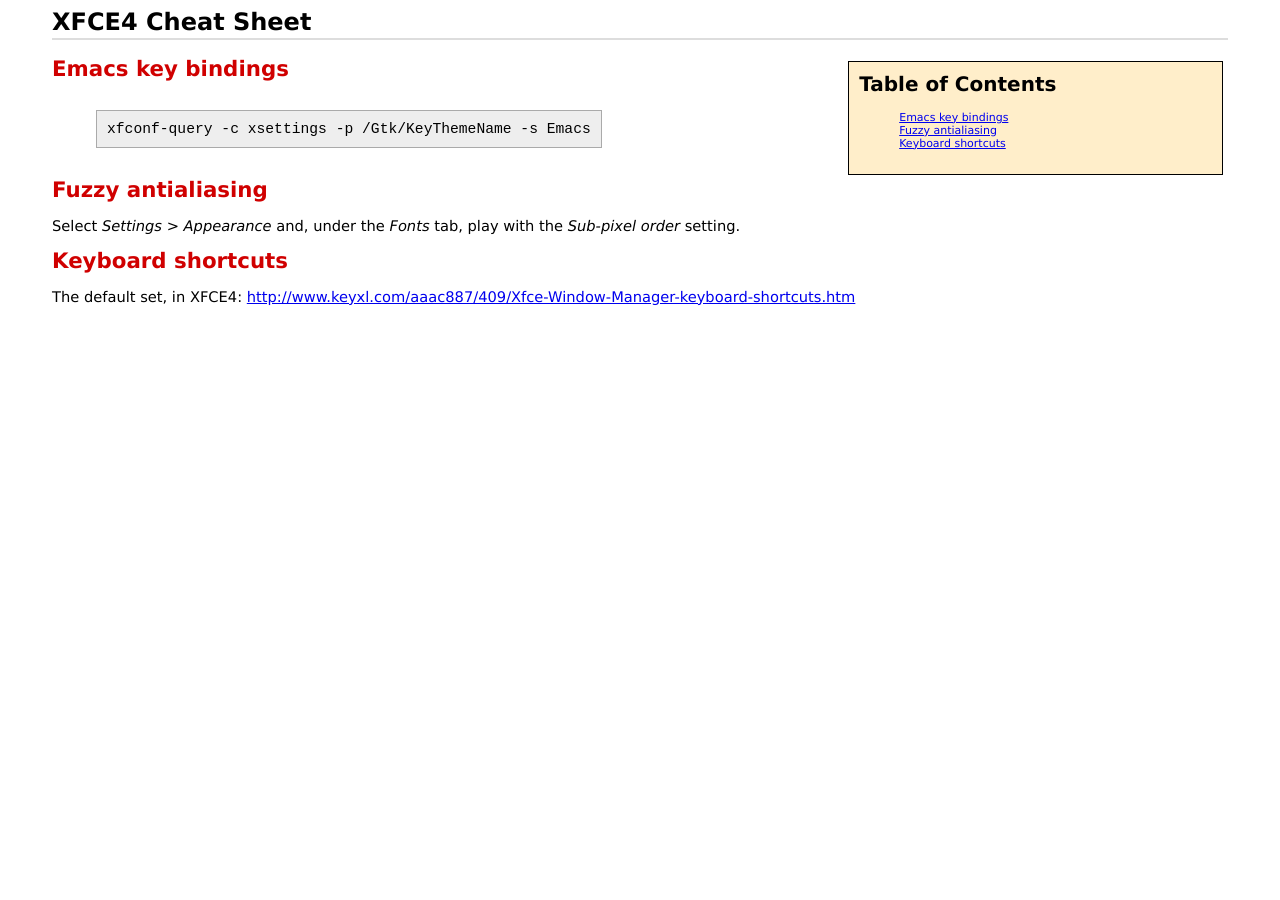
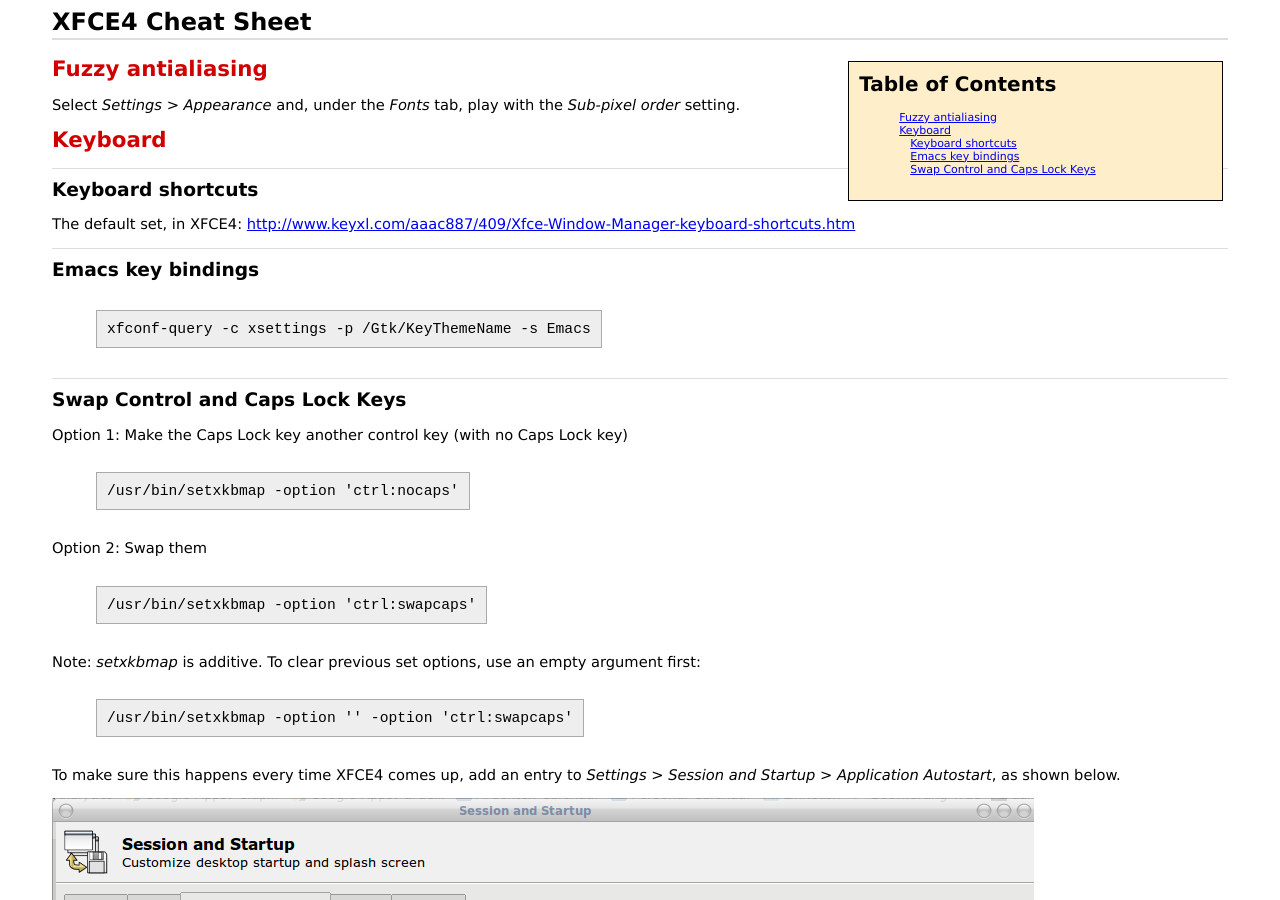
Before and after one commit to bmc/cheat-sheets, a Jekyll site: the page built from xfce.md, in a window 1280 px wide and 900 px high. Built offline with Jekyll 4.4.1, drawn with Linux system fonts in a browser that asks for light colours.

Commit message:
Swap control/caps on XFCE4

```diff
--- a/_layouts/cheat-sheet.html
+++ b/_layouts/cheat-sheet.html
@@ -1,7 +1,7 @@
 <!DOCTYPE HTML PUBLIC "-//IETF//DTD HTML//EN">
-<meta http-equiv='content-type' value='text/html;charset=utf8'>
 <html>
 <head>
+<meta http-equiv='content-type' value='text/html;charset=utf8'>
 <title>{{ page.title }}</title>
 <link rel="stylesheet" href="css/style.css">
 <link rel="stylesheet" href="css/toc.css">
--- a/_layouts/index.html
+++ b/_layouts/index.html
@@ -1,6 +1,7 @@
 <!DOCTYPE HTML PUBLIC "-//IETF//DTD HTML//EN">
 <html>
 <head>
+<meta http-equiv='content-type' value='text/html;charset=utf8'>
 <title>{{ page.title }}</title>
 <link rel="stylesheet" href="css/style.css">
 </head>
--- a/xfce.md
+++ b/xfce.md
@@ -3,15 +3,38 @@ title: XFCE4 Cheat Sheet
 layout: cheat-sheet
 ---
 
-# Emacs key bindings
-
-    xfconf-query -c xsettings -p /Gtk/KeyThemeName -s Emacs
 
 # Fuzzy antialiasing
 
 Select *Settings > Appearance* and, under the *Fonts* tab, play with the
 *Sub-pixel order* setting.
 
-# Keyboard shortcuts
+# Keyboard
+
+## Keyboard shortcuts
 
 The default set, in XFCE4: <http://www.keyxl.com/aaac887/409/Xfce-Window-Manager-keyboard-shortcuts.htm>
+
+## Emacs key bindings
+
+    xfconf-query -c xsettings -p /Gtk/KeyThemeName -s Emacs
+
+## Swap Control and Caps Lock Keys
+
+Option 1: Make the Caps Lock key another control key (with no Caps Lock key)
+
+    /usr/bin/setxkbmap -option 'ctrl:nocaps'
+
+Option 2: Swap them
+
+    /usr/bin/setxkbmap -option 'ctrl:swapcaps'
+
+Note: *setxkbmap* is additive. To clear previous set options, use an empty
+argument first:
+
+    /usr/bin/setxkbmap -option '' -option 'ctrl:swapcaps'
+
+To make sure this happens every time XFCE4 comes up, add an entry to
+*Settings > Session and Startup > Application Autostart*, as shown below.
+
+![Swap Caps Lock and Control](xfce4-caps-control.png)
```
Also changed, not shown: xfce4-caps-control.png (added), 1 other file.
